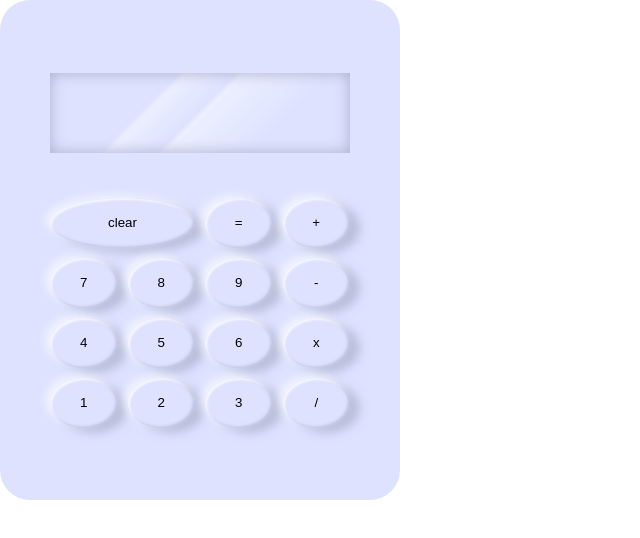
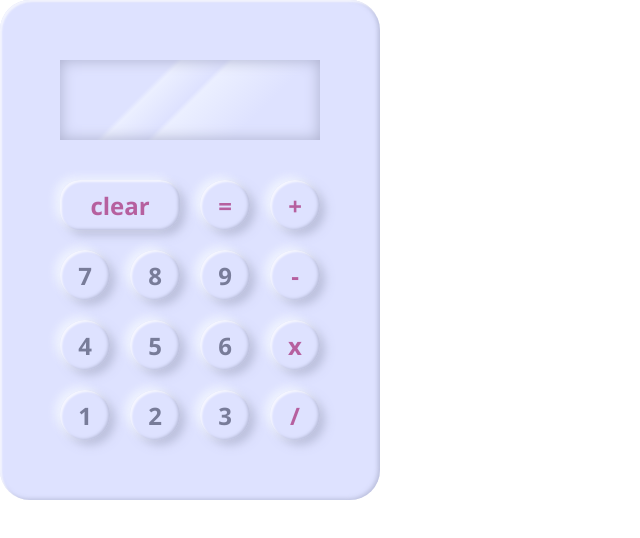
Before and after one commit to smooto/frontend-challenges, a Next.js app: page /component-challenges/11-24-20 in a window 1280 px wide. Shown: the top 538 px of the page, without its empty margins (0-640 px from the left). Built offline with nearby package versions, Linux system fonts and the light colour scheme.

Commit message:
Tweak sizing and whitespace approach

```diff
--- a/pages/component-challenges/11-24-20.js
+++ b/pages/component-challenges/11-24-20.js
@@ -31,21 +31,21 @@ export default function neumorphicCalculator() {
         {/* TODO: number displays */}
       </div>
       <div className={styles.buttonsGrid}>
-        <button className={styles.clearButton}>clear</button>
-        <button>=</button>
-        <button>+</button>
+        <button className={`${styles.clearButton} ${styles.contrastButton}`}>clear</button>
+        <button className={styles.contrastButton}>=</button>
+        <button className={styles.contrastButton}>+</button>
         <button>7</button>
         <button>8</button>
         <button>9</button>
-        <button>-</button>
+        <button className={styles.contrastButton}>-</button>
         <button>4</button>
         <button>5</button>
         <button>6</button>
-        <button>x</button>
+        <button className={styles.contrastButton}>x</button>
         <button>1</button>
         <button>2</button>
         <button>3</button>
-        <button>/</button>
+        <button className={styles.contrastButton}>/</button>
         {/* <button>0</button> */}
       </div>
     </div>
--- a/pages/component-challenges/11-24-20.module.css
+++ b/pages/component-challenges/11-24-20.module.css
@@ -1,19 +1,24 @@
 .container {
   /* sizing */
-  width: 400px;
-  height: 500px;
+  width: fit-content;
+  height: fit-content;
 
   /* shape */
   border-radius: 30px;
 
   /* whitespace */
-  padding: 50px;
+  padding: 60px;
 
   /* layout */
   display: flex;
   flex-direction: column;
   align-items: center;
-  justify-content: space-around;
+  justify-content: space-between;
+
+  /* shadows */
+  box-shadow:
+    inset 2px 2px 2px rgba(255, 255, 255, .7),
+    inset -2px -1px 4px rgba(171, 175, 204, .7);
 
   /* colors */
   background-color: #dee2ff;
@@ -23,12 +28,26 @@
   /* sizing */
   width: 100%;
   height: 20%;
+  min-height: 2.5em;
+
+  /* whitespace */
+  margin-bottom: 40px;
 
   /* shadows */
   box-shadow: inset 0px 0px 15px rgba(171, 175, 204, 1);
 
   /* colors */
-  background: linear-gradient(-45deg, #dee2ff 26%, rgba(248, 252, 255, .5) 49%, #dee2ff 51%, rgba(248, 252, 255, .5) 64%, #dee2ff 66%);
+  background: linear-gradient(
+    -45deg,
+    #dee2ff 26%,
+    rgba(248, 252, 255, .5) 49%,
+    #dee2ff 51%, rgba(248, 252, 255, .5) 64%,
+    #dee2ff 66%);
+
+  /* fonts */
+  font-family: 'Segoe UI', Tahoma, Geneva, Verdana, sans-serif;
+  font-weight: bold;
+  font-size: 2em;
 }
 
 .buttonsGrid {
@@ -38,22 +57,53 @@
   /* layout */
   display: grid;
   grid-template-columns: repeat(4, 1fr);
-  gap: 10px;
+  gap: 20px;
   grid-auto-rows: 50px;
 }
 
 .buttonsGrid button {
+  /* shadows */
+  border: none;
+  box-shadow:
+    -5px -3px 10px rgba(248, 252, 255, .7),
+    5px 5px 10px rgba(171, 175, 204, .7),
+    inset 2px 2px 2px rgba(255, 255, 255, .7),
+    inset -2px -1px 3px rgba(171, 175, 204, .7);
+
+  /* colors */
+  background-color: #dee2ff;
+
+  /* fonts */
+  font-family: 'Segoe UI', Tahoma, Geneva, Verdana, sans-serif;
+  font-weight: bold;
+  font-size: 1.5em;
+}
+
+.buttonsGrid button:not(.contrastButton)  {
+  color: #787c99;
+}
+
+.contrastButton {
+  color: #B6609F;
+}
+
+.buttonsGrid button:not(.clearButton) {
+  /* size */
+  width: 50px;
+  height: 50px;
+
   /* shape */
   border-radius: 100%;
-
-  /* shadow */
-  border: none;
-  box-shadow: -5px -3px 10px rgba(248, 252, 255, .7), 10px 5px 10px rgba(171, 175, 204, .7), inset 2px 2px 2px rgba(255, 255, 255, .7), inset -2px -1px 3px rgba(171, 175, 204, .7);
-
-  /* color */
-  background-color: #dee2ff;
 }
 
 .clearButton {
+  /* size */
+  width: auto;
+  height: 50px;
+
+  /* shape */
+  border-radius: 20px;
+
+  /* position */
   grid-column: 1 / 3;
 }
```
